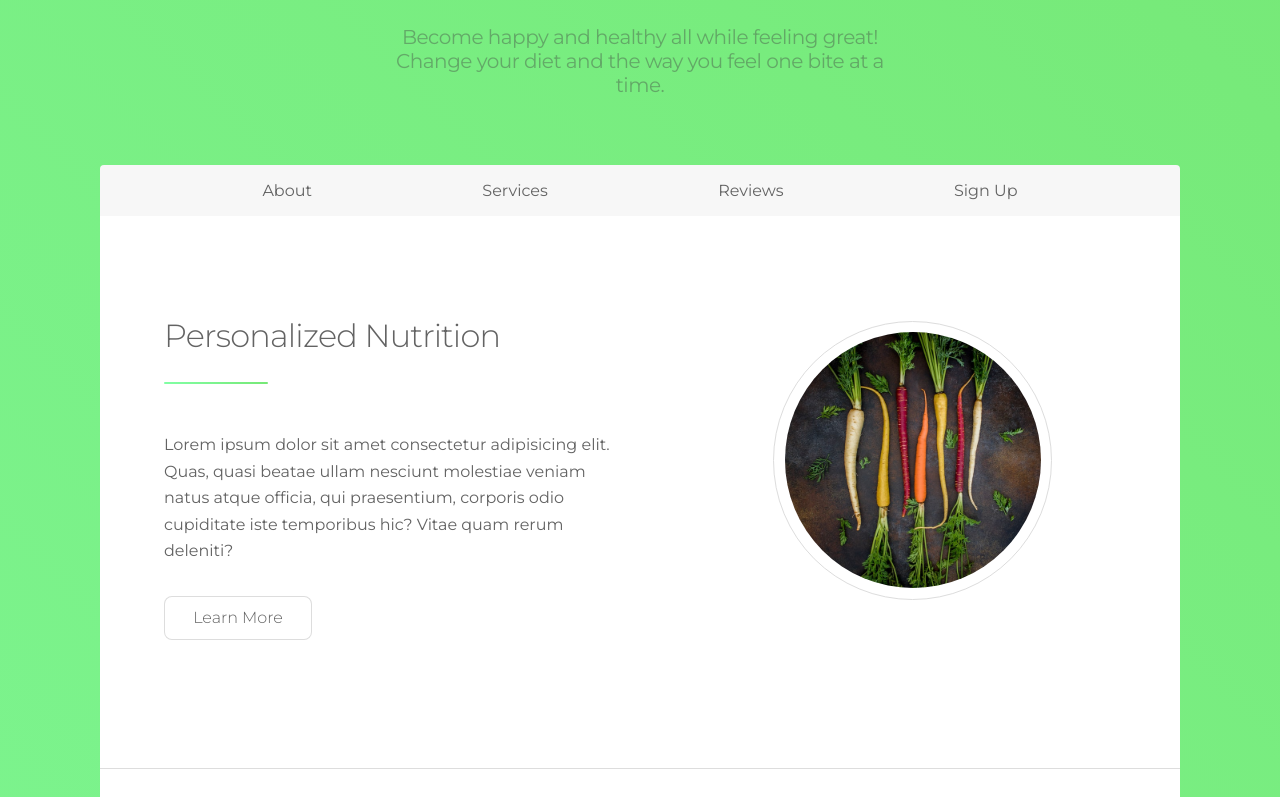
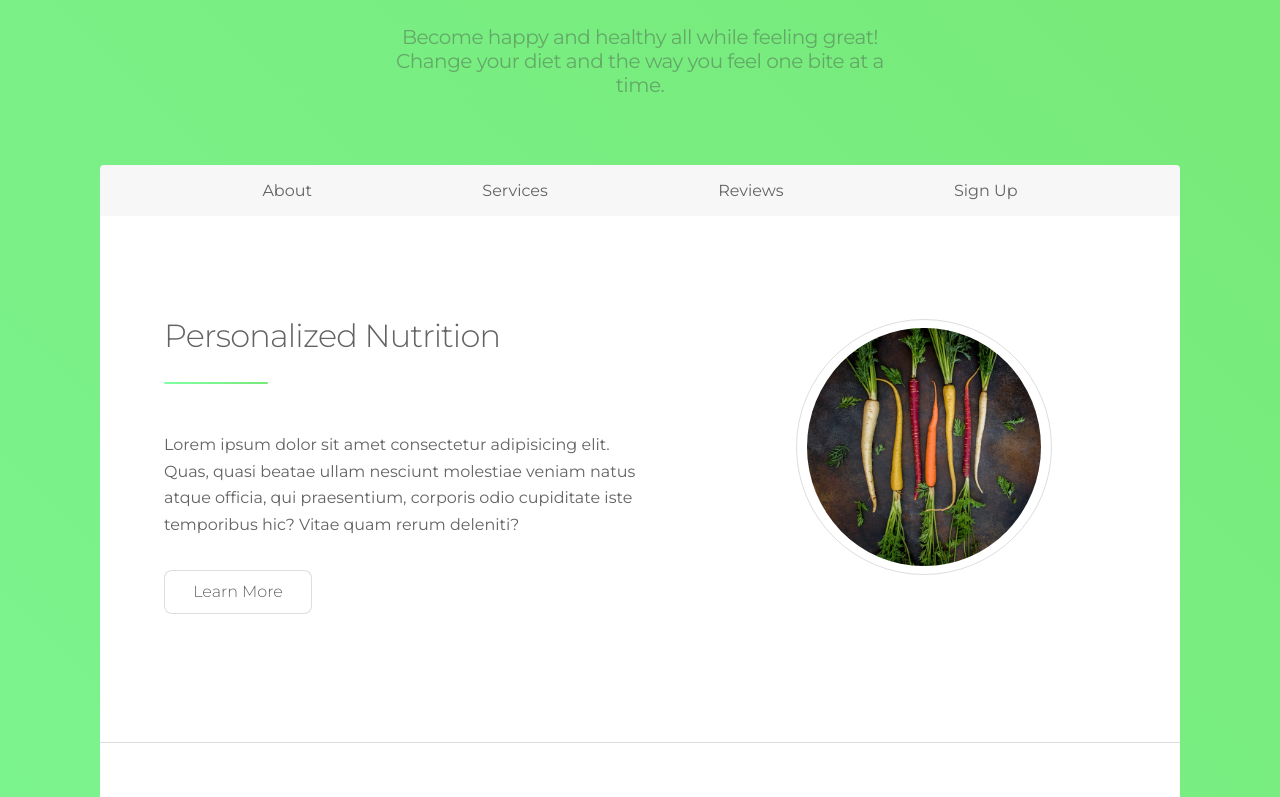
Before and after one commit to ace-websolutions/healthy, a Gatsby site: page / in a window 1280 px wide. Shown: the part 418-1215 px from the top of the page. Built offline with nearby package versions, Linux system fonts and the light colour scheme; Gatsby itself is replaced by a stand-in of ours.

Commit message:
gatsby-image added

```diff
--- a/gatsby-config.js
+++ b/gatsby-config.js
@@ -19,6 +19,15 @@ module.exports = {
   plugins: [
     'gatsby-plugin-sass',
     `gatsby-plugin-react-helmet`,
+    `gatsby-transformer-sharp`,
+    `gatsby-plugin-sharp`,
+    {
+      resolve: `gatsby-source-filesystem`,
+      options: {
+        name: `images`,
+        path: `${__dirname}/src/images`,
+      },
+    },
     {
       resolve: 'gatsby-plugin-react-svg',
       options: {
--- a/package.json
+++ b/package.json
@@ -21,6 +21,9 @@
     "gatsby-plugin-react-helmet": "^3.7.0",
     "gatsby-plugin-react-svg": "^3.0.0",
     "gatsby-plugin-sass": "^2.8.0",
+    "gatsby-plugin-sharp": "^2.11.1",
+    "gatsby-source-filesystem": "^2.8.0",
+    "gatsby-transformer-sharp": "^2.9.0",
     "node-sass": "^4.14.0",
     "react": "^16.13.1",
     "react-dom": "^16.13.1",
--- a/src/components/intro.js
+++ b/src/components/intro.js
@@ -1,7 +1,20 @@
 import React from 'react';
-import food from '../images/food.jpg';
+import { graphql, useStaticQuery } from 'gatsby';
+import Img from 'gatsby-image';
 
 const Intro = () => {
+  const data = useStaticQuery(graphql`
+    query {
+      file(relativePath: { eq: "food.jpg" }) {
+        childImageSharp {
+          fluid {
+            ...GatsbyImageSharpFluid_withWebp
+          }
+        }
+      }
+    }
+  `);
+
   return (
     <section id='intro' className='container'>
       <div className='intro'>
@@ -16,7 +29,11 @@ const Intro = () => {
           <a href='#'>Learn More</a>
         </div>
         <div className='picture'>
-          <img src={food} alt='' />
+          <Img
+            fluid={data.file.childImageSharp.fluid}
+            title='Food'
+            alt='Food on table'
+          />
         </div>
       </div>
     </section>
--- a/src/styles/components/intro.scss
+++ b/src/styles/components/intro.scss
@@ -71,19 +71,22 @@
       padding: 0.65em;
       margin-left: 10em;
       margin-right: 4em;
+      min-width: 16em;
+      min-height: 16em;
+      width: 16em;
+      height: 16em;
+      overflow: hidden;
       @include media('<=tablet') {
         margin-left: auto;
         margin-right: auto;
+        min-width: 13em;
+        min-height: 13em;
+        width: 13em;
+        height: 13em;
       }
-      img {
-        display: block;
+      div {
+        width: 100%;
         border-radius: 100%;
-        width: 16em;
-        height: 16em;
-        @include media('<=tablet') {
-          width: 13em;
-          height: 13em;
-        }
       }
     }
   }
```
Also changed, not shown: src/images/icon.png (deleted), 1 other file.
